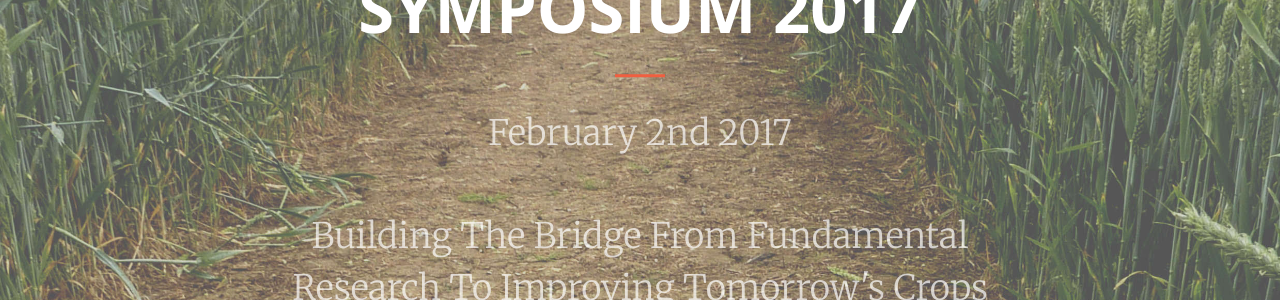
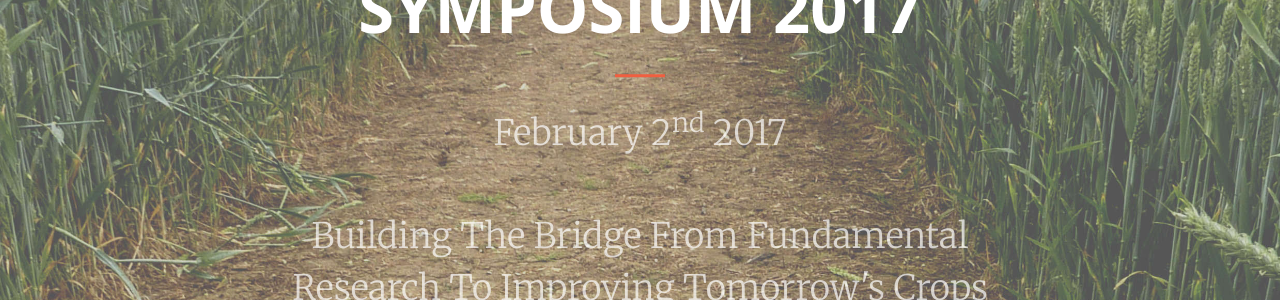
Before and after one commit to mupioneersymposium/mupioneersymposium.github.io, a Jekyll site: the page built from index.html, in a window 1280 px wide and 900 px high. Shown: the part 292-592 px from the top of the window. Built offline with Jekyll 4.4.1, drawn with Linux system fonts in a browser that asks for light colours.

Commit message:
Update header.html

```diff
--- a/_includes/header.html
+++ b/_includes/header.html
@@ -3,7 +3,7 @@
         <div class="header-content-inner">
             <h1>MU DuPont Pioneer Symposium 2017</h1>
             <hr>
-            <p style="font-size: 2.5em;">February 2nd 2017</p>
+            <p style="font-size: 2.5em;">February 2<sup>nd</sup> 2017</p>
             <p style="font-size: 2.5em;">Building The Bridge From Fundamental Research To Improving Tomorrow's Crops</p>
             <a target="_blank" href="https://www.eventbrite.com/e/mu-dupont-pioneer-symposium-tickets-26468717647" class="btn btn-primary btn-xl page-scroll">Register</a> <a target="_blank" href="abstract.html" class="btn btn-primary btn-xl page-scroll">Submit Abstract</a>
         </div>
```
